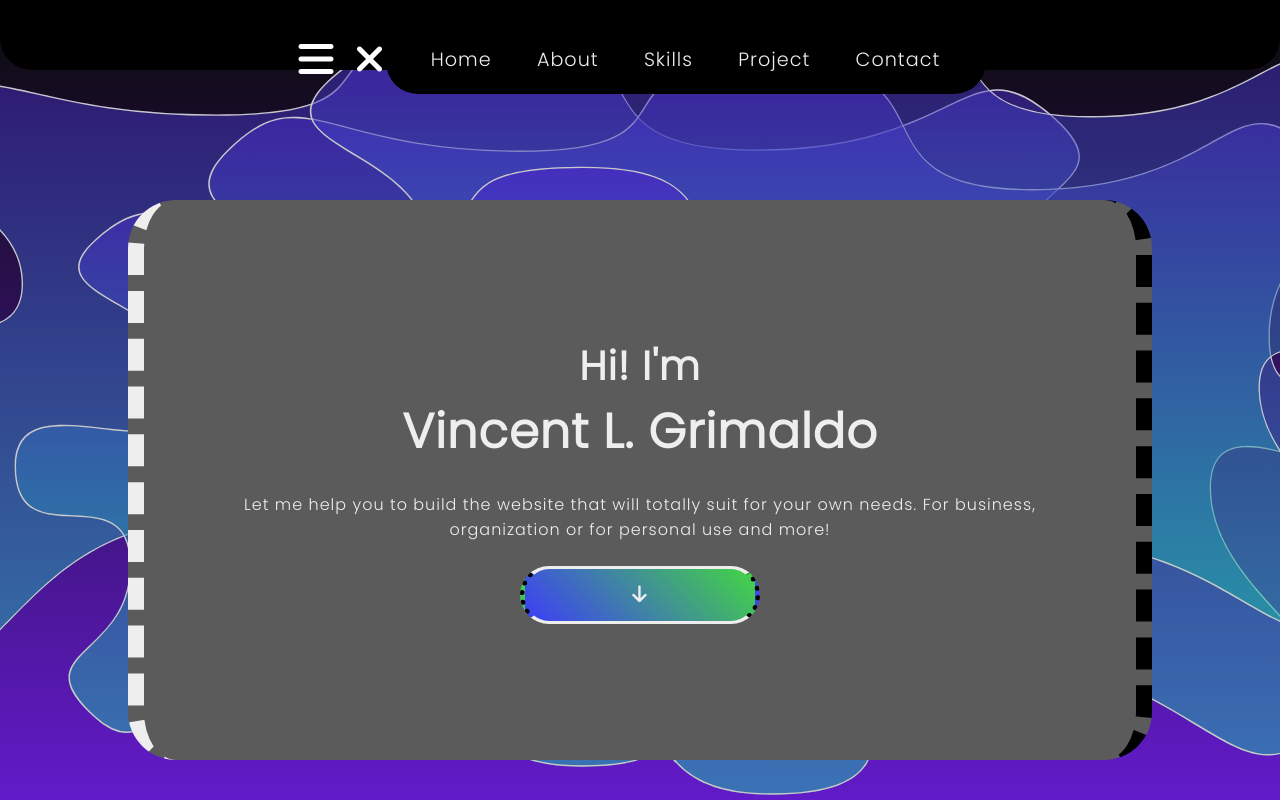
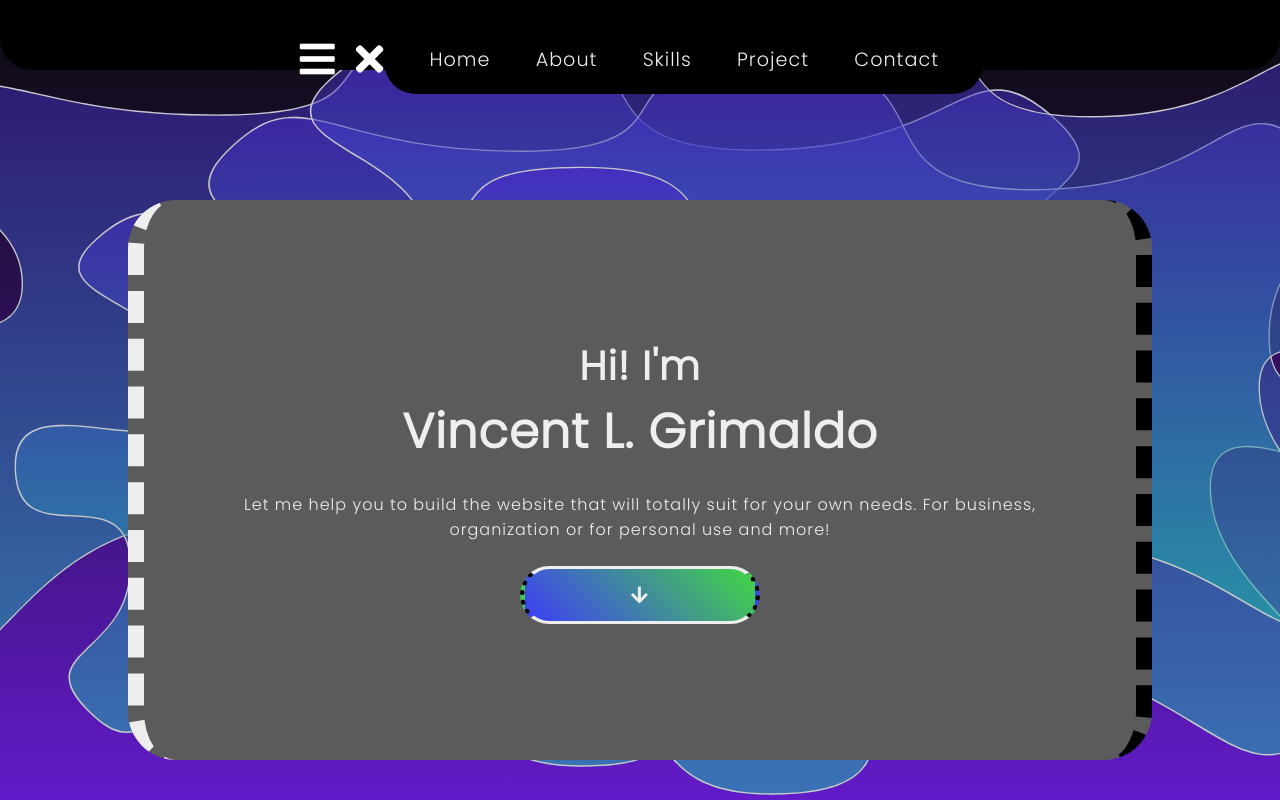
Before and after one commit to vlgrimaldo/samplePortfolio, a plain HTML site: page index.html in a window 1280 px wide. Shown: the top 800 px of the page. Drawn offline with Linux system fonts and the light colour scheme.

Commit message:
Update index.html

```diff
--- a/index.html
+++ b/index.html
@@ -12,7 +12,7 @@
     <link rel="stylesheet" href="assets/css/main.css">
     <link rel="preconnect" href="https://fonts.gstatic.com">
     <link href="https://fonts.googleapis.com/css2?family=Poppins:wght@300&display=swap" rel="stylesheet">
-    <link href="//netdna.bootstrapcdn.com/font-awesome/3.2.1/css/font-awesome.css" rel="stylesheet">
+    <link rel="stylesheet" href="https://cdnjs.cloudflare.com/ajax/libs/font-awesome/5.15.3/css/all.min.css" integrity="sha512-iBBXm8fW90+nuLcSKlbmrPcLa0OT92xO1BIsZ+ywDWZCvqsWgccV3gFoRBv0z+8dLJgyAHIhR35VZc2oM/gI1w==" crossorigin="anonymous" referrerpolicy="no-referrer" />
 </head>
 <body>
     <header>
```
